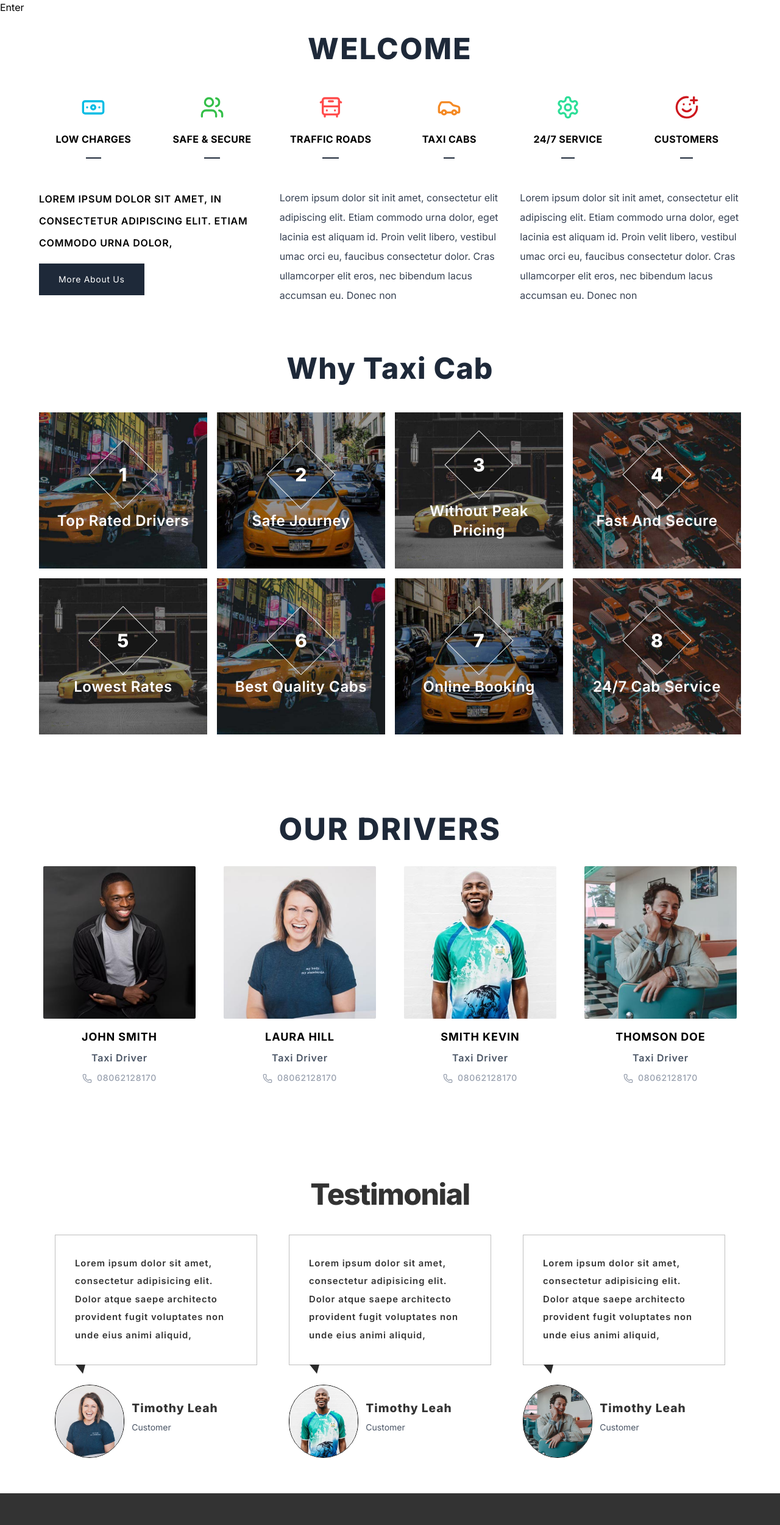
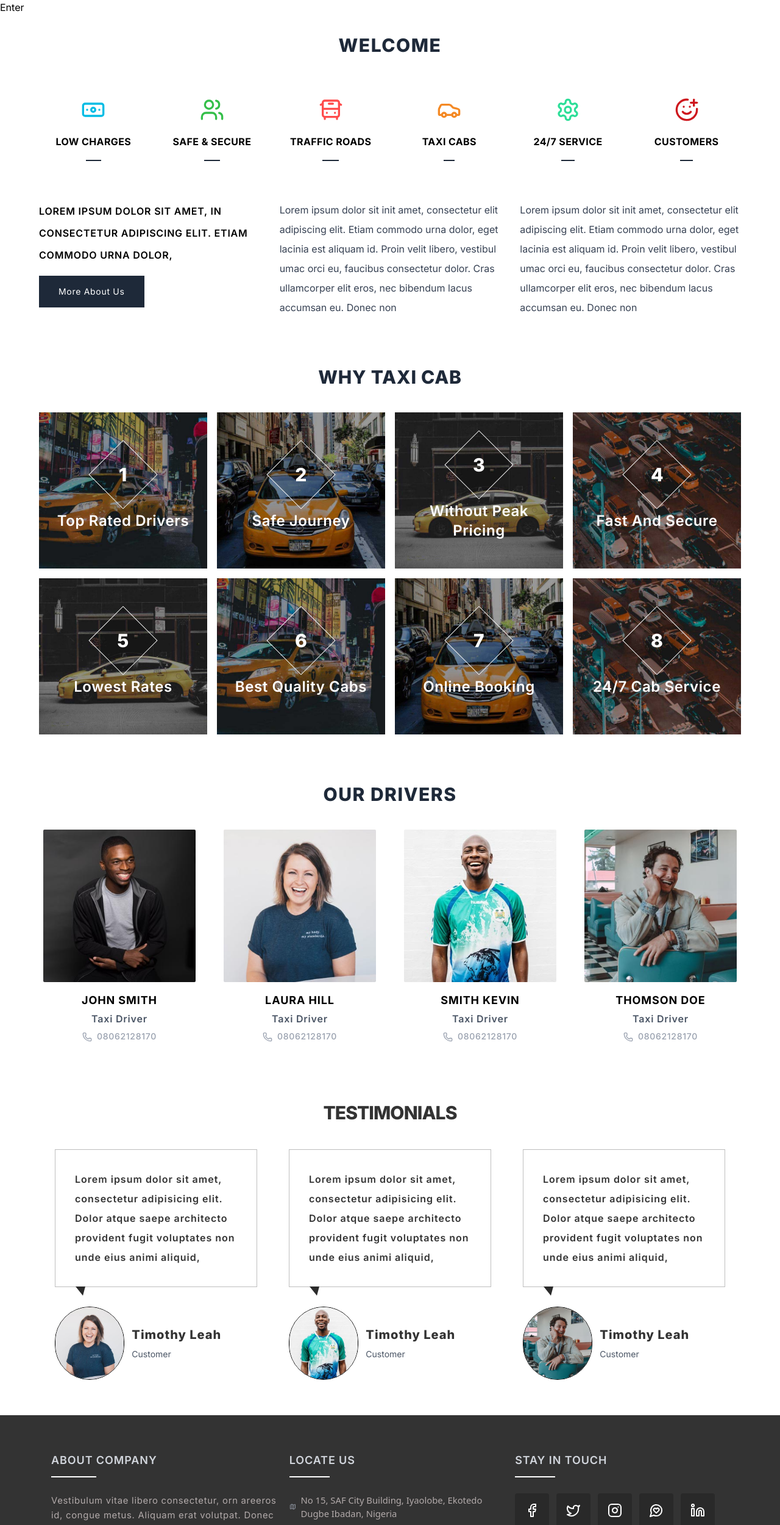
Before and after one commit to Cyber9jaDev/car-booking-application-frontend, a Next.js app: page / in a window 1280 px wide. Shown: the top 2500 px of the page at 61% size. Built offline with nearby package versions, Linux system fonts and the light colour scheme.

Commit message:
mior fix

```diff
--- a/src/app/page.tsx
+++ b/src/app/page.tsx
@@ -1,9 +1,9 @@
 import Footer from "@/components/passenger/home/Footer";
 import Hero from "@/components/passenger/home/Hero";
-import Team from "@/components/passenger/home/Team";
 import Testimonial from "@/components/passenger/home/Testimonial";
 import Welcome from "@/components/passenger/home/Welcome";
 import Why from "@/components/passenger/home/Why";
+import Drivers from "@/components/passenger/home/Drivers";
 
 export default function Homepage() {
   return (
@@ -11,7 +11,7 @@ export default function Homepage() {
       <Hero/>
       <Welcome/>
       <Why/>
-      <Team/>
+      <Drivers/>
       <Testimonial/>
       <Footer/>
     </>
--- /dev/null
+++ b/src/components/passenger/home/Drivers.tsx
@@ -0,0 +1,20 @@
+import { DriverCard } from "./cards/DriverCard";
+import { drivers } from "./data/data";
+
+export default function Drivers() {
+  return (
+    <section className="w-[95%] lg:w-[90%] mx-auto mt-8 lg:mt-20">
+      <header className="mb-10">
+        <h4 className="text-2xl md:text-3xl font-extrabold text-center text-gray-800 tracking-wider uppercase">
+          OUR DRIVERS
+        </h4>
+      </header>
+
+      <div className="grid grid-cols-1 sm:grid-cols-2 lg:grid-cols-4 gap-8">
+        {drivers.map((driver) => (
+          <DriverCard key={driver.name} member={driver} />
+        ))}
+      </div>
+    </section>
+  );
+}
--- a/src/components/passenger/home/Team.tsx
+++ /dev/null
@@ -1,53 +0,0 @@
-import image1 from "../../../assets/images/team1.jpg";
-import image2 from "../../../assets/images/team2.jpg";
-import image3 from "../../../assets/images/team3.jpg";
-import image4 from "../../../assets/images/team4.jpg";
-import { TeamMember } from "../passenger.interface";
-import { DriverCard } from "./cards/DriverCard";
-
-// Team members data (you can move this to a separate data file)
-const teamMembers: TeamMember[] = [
-  {
-    name: "John Smith",
-    role: "Taxi Driver",
-    phone: "08062128170",
-    image: image1.src,
-  },
-  {
-    name: "Laura Hill",
-    role: "Taxi Driver",
-    phone: "08062128170",
-    image: image2.src,
-  },
-  {
-    name: "Smith Kevin",
-    role: "Taxi Driver",
-    phone: "08062128170",
-    image: image3.src,
-  },
-  {
-    name: "Thomson Doe",
-    role: "Taxi Driver",
-    phone: "08062128170",
-    image: image4.src,
-  },
-];
-
-export default function Team() {
-  return (
-    <section id="team" className="py-12 w-[90%] mx-auto">
-      <header className="mb-8">
-        <h4 className="text-4xl md:text-[50px] font-extrabold text-center text-gray-800 tracking-wider uppercase">
-          {" "}
-          Our Drivers{" "}
-        </h4>
-      </header>
-
-      <div className="grid grid-cols-1 sm:grid-cols-2 lg:grid-cols-4 gap-8">
-        {teamMembers.map((member) => (
-          <DriverCard key={member.name} member={member} />
-        ))}
-      </div>
-    </section>
-  );
-}
--- a/src/components/passenger/home/Testimonial.tsx
+++ b/src/components/passenger/home/Testimonial.tsx
@@ -4,9 +4,9 @@ import Carousel from "./carousel/Carousel";
 
 const Testimonial = () => {
   return (
-    <section className="py-12 w-[90%] mx-auto bg-white h-full">
-      <h4 className="text-[#333] text-5xl font-extrabold tracking-[-0.03em] text-center mb-8 pt-[60px]">
-        Testimonial
+    <section className="py-12 w-full md:w-[95%] lg:w-[90%] mt-8 lg:mt-12 mx-auto bg-white h-full">
+      <h4 className="text-[#333] text-2xl md:text-3xl font-extrabold tracking-[-0.03em] text-center mb-8">
+        TESTIMONIALS
       </h4>
       <Carousel />
     </section>
--- a/src/components/passenger/home/Welcome.tsx
+++ b/src/components/passenger/home/Welcome.tsx
@@ -10,51 +10,51 @@ import Link from "next/link";
 
 const Welcome = () => {
   return (
-    <section className="w-[90%] mx-auto py-8">
+    <section className="w-[95%] lg:w-[90%] mx-auto py-8">
       <div className="mx-auto">
         <header className="mb-12">
-          <h3 className="text-center uppercase text-4xl md:text-5xl font-extrabold tracking-wider text-gray-800">
+          <h3 className="text-center uppercase text-2xl md:text-3xl font-extrabold tracking-wider text-gray-800">
             Welcome
           </h3>
         </header>
 
         <div className="grid grid-cols-2 md:grid-cols-3 lg:grid-cols-6 gap-4 mb-16">
-          <div className="my-1 flex flex-col items-center">
+          <div className="my-5 flex flex-col items-center">
             <Banknote size={40} className="text-[#00bce4]" />
             <h4 className="mt-5 text-black text-base font-bold uppercase tracking-wide relative after:absolute after:content-[''] after:h-0.5 after:w-1/5 after:bg-gray-800 after:-bottom-5 after:left-[40%]">
               Low Charges
             </h4>
           </div>
 
-          <div className="my-1 flex flex-col items-center">
+          <div className="my-5 flex flex-col items-center">
             <Users size={40} className="text-[#34bf49]" />
             <h4 className="mt-5 text-black text-base font-bold uppercase tracking-wide relative after:absolute after:content-[''] after:h-0.5 after:w-1/5 after:bg-gray-800 after:-bottom-5 after:left-[40%]">
               Safe & Secure
             </h4>
           </div>
 
-          <div className="my-1 flex flex-col items-center">
+          <div className="my-5 flex flex-col items-center">
             <BusFront size={40} className="text-[#ff4c4c]" />
             <h4 className="mt-5 text-black text-base font-bold uppercase tracking-wide relative after:absolute after:content-[''] after:h-0.5 after:w-1/5 after:bg-gray-800 after:-bottom-5 after:left-[40%]">
               Traffic Roads
             </h4>
           </div>
 
-          <div className="my-1 flex flex-col items-center">
+          <div className="my-5 flex flex-col items-center">
             <Car size={40} className="text-[#f48924]" />
             <h4 className="mt-5 text-black text-base font-bold uppercase tracking-wide relative after:absolute after:content-[''] after:h-0.5 after:w-1/5 after:bg-gray-800 after:-bottom-5 after:left-[40%]">
               Taxi Cabs
             </h4>
           </div>
 
-          <div className="my-1 flex flex-col items-center">
+          <div className="my-5 flex flex-col items-center">
             <Settings size={40} className="text-[#2dde98]" />
             <h4 className="mt-5 text-black text-base font-bold uppercase tracking-wide relative after:absolute after:content-[''] after:h-0.5 after:w-1/5 after:bg-gray-800 after:-bottom-5 after:left-[40%]">
               24/7 Service
             </h4>
           </div>
 
-          <div className="my-1 flex flex-col items-center">
+          <div className="my-5 flex flex-col items-center">
             <SmilePlus size={40} className="text-[#ce181e]" />
             <h4 className="mt-5 text-black text-base font-bold uppercase tracking-wide relative after:absolute after:content-[''] after:h-0.5 after:w-1/5 after:bg-gray-800 after:-bottom-5 after:left-[40%]">
               Customers
@@ -69,14 +69,13 @@ const Welcome = () => {
               commodo urna dolor,
             </h4>
             <Link
+              href="/about"
               className="bg-gray-800 text-white py-4 px-8 text-sm tracking-wider capitalize inline-block hover:bg-yellow-500 transition-colors duration-300"
-              href="/about"
-            >
-              More About Us
+            > More About Us
             </Link>
           </div>
 
-          <div>
+          <div className="hidden md:block">
             <p className="text-base leading-8 text-left text-gray-700">
               Lorem ipsum dolor sit init amet, consectetur elit adipiscing elit.
               Etiam commodo urna dolor, eget lacinia est aliquam id. Proin velit
@@ -85,7 +84,7 @@ const Welcome = () => {
             </p>
           </div>
 
-          <div>
+          <div className="hidden md:block">
             <p className="text-base leading-8 text-left text-gray-700">
               Lorem ipsum dolor sit init amet, consectetur elit adipiscing elit.
               Etiam commodo urna dolor, eget lacinia est aliquam id. Proin velit
--- a/src/components/passenger/home/Why.tsx
+++ b/src/components/passenger/home/Why.tsx
@@ -24,10 +24,10 @@ const Why = () => {
   ];
 
   return (
-    <section className="w-[90%] mx-auto mb-8 py-12">
-      <header className="mb-12">
-        <h3 className="text-center text-4xl md:text-5xl font-extrabold text-gray-800 capitalize tracking-wide">
-          Why Taxi Cab
+    <section className="w-[95%] lg:w-[90%] mx-auto my-8 lg:my-12">
+      <header className="mb-10">
+        <h3 className="text-center text-2xl md:text-3xl font-extrabold text-gray-800 capitalize tracking-wide">
+          WHY TAXI CAB
         </h3>
       </header>
 
--- a/src/components/passenger/home/cards/DriverCard.tsx
+++ b/src/components/passenger/home/cards/DriverCard.tsx
@@ -1,8 +1,8 @@
 import Image from "next/image";
 import { Phone } from 'lucide-react';
-import { TeamMember } from "../../passenger.interface";
+import { DriverProps } from "../../passenger.interface";
 
-export const DriverCard = ({ member }: { member: TeamMember }) => (
+export const DriverCard = ({ member }: { member: DriverProps }) => (
   <div className="flex flex-col items-center">
     <div className="mb-4 w-[250px] max-h-[250px] aspect-square relative overflow-hidden rounded-xs">
       <Image
@@ -13,9 +13,9 @@ export const DriverCard = ({ member }: { member: TeamMember }) => (
       />
     </div>
     <div className="text-center">
-      <h4 className="text-lg font-bold uppercase tracking-wider text-black"> {member.name} </h4>
-      <p className="text-base text-gray-600 font-semibold tracking-wider my-2"> {member.role} </p>
-      <a  href={`tel:${member.phone}`} className="text-gray-400 text-sm font-medium tracking-wider hover:text-gray-600 transition-colors">
+      <h4 className="text-sm md:text-lg font-bold uppercase tracking-wider text-black"> {member.name} </h4>
+      <p className="text-xs md:text-base text-gray-600 font-semibold tracking-wider my-1"> {member.role} </p>
+      <a  href={`tel:${member.phone}`} className="text-gray-400 text-xs md:text-sm font-medium tracking-wider hover:text-gray-600 transition-colors">
         <Phone className="inline-block mr-2 w-4 h-4" />
         {member.phone}
       </a>
--- a/src/components/passenger/home/carousel/Carousel.tsx
+++ b/src/components/passenger/home/carousel/Carousel.tsx
@@ -57,7 +57,7 @@ export default function Carousel() {
               className="flex-shrink-0"
               style={{ width: `${100 / cardsPerView}%` }}
             >
-              <div className="p-2.5">
+              <div className="lg:p-2.5">
                 <CarouselCard
                   id={id}
                   image={image}
--- a/src/components/passenger/home/carousel/CarouselCard.tsx
+++ b/src/components/passenger/home/carousel/CarouselCard.tsx
@@ -5,15 +5,23 @@ const CarouselCard = ({ name, text, image, role }: CarouselCardProps) => {
   return (
     <div className="mx-4">
       <header className="border border-[#bebebe] relative after:content-[''] after:absolute after:top-full after:left-[10%] after:border-t-[15px] after:border-t-[rgb(43,43,43)] after:border-r-[4px] after:border-r-transparent after:border-l-[12px] after:border-l-transparent">
-        <p className="text-[#333] text-[0.925em] m-0 leading-[2em] tracking-[1px] font-semibold p-8">{text}</p>
+        <p className="text-[#333] text-xs md:text-base m-0 leading-8 tracking-[1px] font-semibold p-4 md:p-8">
+          {text}
+        </p>
       </header>
-      <div className="mt-8 flex">
+      <div className="mt-8 flex items-center">
         <div>
-          <img className="border rounded-full w-30 h-30 object-cover" src={image} alt="feedback-img" />
+          <img
+            className="border rounded-full w-16 h-16 md:w-25 md:h-25 lg:w-30 lg:h-30 object-cover"
+            src={image}
+            alt="feedback-img"
+          />
         </div>
-        <div className="float-left w-[65%] mt-6 ml-3">
-          <h5 className="text-[#333] text-[1.2em] tracking-[1px] font-extrabold">{name}</h5>
-          <p className="text-gray-600 text-sm mt-2">{role}</p>
+        <div className="w-[65%] ml-3">
+          <h5 className="text-[#333] text-sm md:text-xl tracking-[1px] font-extrabold">
+            {name}
+          </h5>
+          <p className="text-gray-600 text-xs md:text-sm mt-2">{role}</p>
         </div>
       </div>
     </div>
--- a/src/components/passenger/home/data/data.ts
+++ b/src/components/passenger/home/data/data.ts
@@ -2,7 +2,7 @@ import image1 from "../../../../assets/images/team1.jpg";
 import image2 from "../../../../assets/images/team2.jpg";
 import image3 from "../../../../assets/images/team3.jpg";
 import image4 from "../../../../assets/images/team4.jpg";
-import { CarouselCardProps } from "../../passenger.interface";
+import { CarouselCardProps, DriverProps } from "../../passenger.interface";
 
 export const testimonialData: CarouselCardProps[] = [
   {
@@ -48,3 +48,30 @@ export const testimonialData: CarouselCardProps[] = [
     image: image3.src,
   },
 ];
+
+export const drivers: DriverProps[] = [
+  {
+    name: "John Smith",
+    role: "Taxi Driver",
+    phone: "08062128170",
+    image: image1.src,
+  },
+  {
+    name: "Laura Hill",
+    role: "Taxi Driver",
+    phone: "08062128170",
+    image: image2.src,
+  },
+  {
+    name: "Smith Kevin",
+    role: "Taxi Driver",
+    phone: "08062128170",
+    image: image3.src,
+  },
+  {
+    name: "Thomson Doe",
+    role: "Taxi Driver",
+    phone: "08062128170",
+    image: image4.src,
+  },
+];
--- a/src/components/passenger/passenger.interface.ts
+++ b/src/components/passenger/passenger.interface.ts
@@ -11,7 +11,7 @@ export interface WhyFeatureInterface {
   imagePath: string;
 }
 
-export type TeamMember = {
+export type DriverProps = {
   name: string;
   role: string;
   phone: string;
```
Also changed, not shown: src/components/passenger/home/Footer.tsx (+5 -5 lines).
